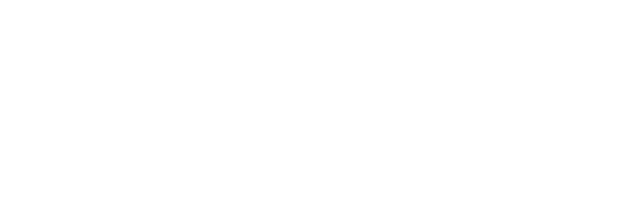
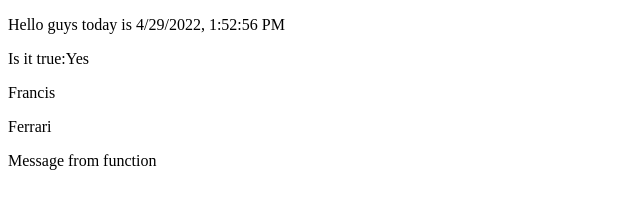
Before and after one commit to cbsajan/Vue3-Course-Basic-2022, a plain HTML site: page index.html in a window 1280 px wide. Shown: the whole page, without its empty margins (0-640 px from the left). Drawn offline with nearby package versions, Linux system fonts and the light colour scheme.

Commit message:
Changed index.html

```diff
--- a/index.html
+++ b/index.html
@@ -9,7 +9,32 @@
     <title>Document</title>
   </head>
   <body>
-    <div id="app"></div>
+    <div id="app">
+      <p>{{ gretting }}</p>
+      <p>Is it true:{{ isItTrue ? 'Yes':'No' }}</p>
+      <p>{{ array[0] }}</p>
+      <p>{{ obj.car }}</p>
+      <p>{{ func() }}</p>
+    </div>
   </body>
-  <script></script>
+  <script>
+    const date = new Date().toLocaleString();
+    const App = {
+      data() {
+        return {
+          gretting: "Hello guys today is " + date,
+          isItTrue: true,
+          array: ["Francis", "Jane"],
+          obj: {
+            car: "Ferrari",
+          },
+          func: () => {
+            return "Message from function";
+          },
+        };
+      },
+    };
+
+    Vue.createApp(App).mount("#app");
+  </script>
 </html>
```
